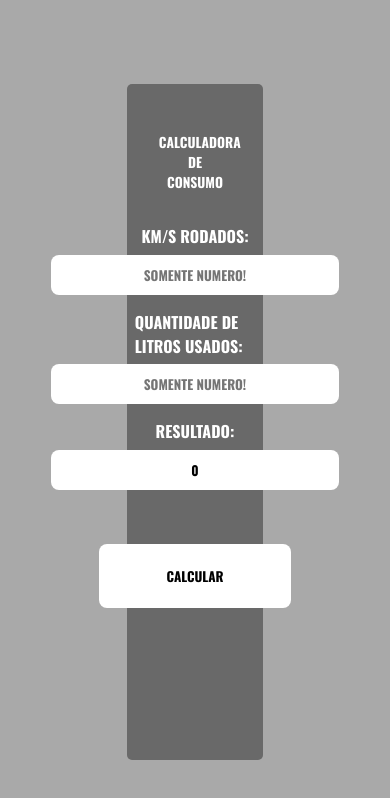
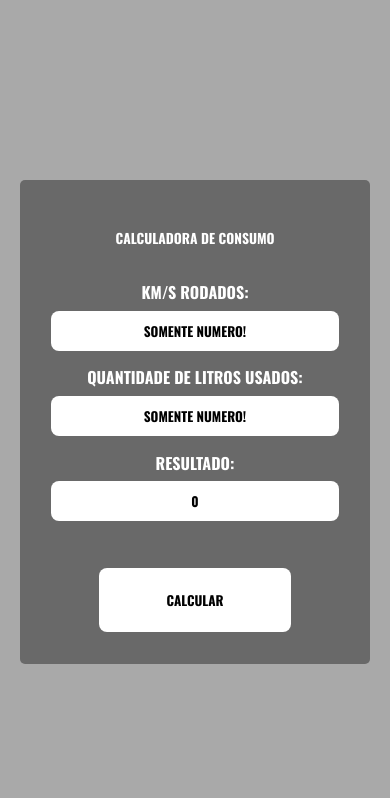
Before and after one commit to BrunoCatan/CalculadoraDeConsumo, a React (Vite) app: page / in a window 390 px wide. Shown: the top 798 px of the page. Built offline with nearby package versions, Linux system fonts and the light colour scheme.

Commit message:
Update mobile

```diff
--- a/src/components/Button/Button.module.css
+++ b/src/components/Button/Button.module.css
@@ -7,7 +7,7 @@
 .button {
     width: 12rem;
     height: 4rem;
-    margin-top: 2.5rem;
+    margin: 2rem 0;
     background-color: #fff;
     border-radius: 0.5rem;
     cursor: pointer;
--- a/src/components/Input/Input.module.css
+++ b/src/components/Input/Input.module.css
@@ -24,6 +24,7 @@ input:focus {
 
 .input::placeholder {
     text-align: center;
+    color: #000;
 }
 
 input[type="number"]::-webkit-inner-spin-button {
@@ -33,3 +34,9 @@ input[type="number"] {
     -moz-appearance: textfield;
     appearance: textfield;
 }
+
+@media (max-width: 300px) {
+    .input {
+        width: 15rem;
+    }
+}
--- a/src/components/Result/Result.module.css
+++ b/src/components/Result/Result.module.css
@@ -32,3 +32,9 @@ input[type="number"] {
     -moz-appearance: textfield;
     appearance: textfield;
 }
+
+@media (max-width: 300px) {
+    .input {
+        width: 15rem;
+    }
+}
--- a/src/components/Title/Title.module.css
+++ b/src/components/Title/Title.module.css
@@ -4,3 +4,8 @@
     margin: 2rem;
     color: #fff;
 }
+@media (max-width: 300px) {
+    .title {
+        font-size: 5.5vmin;
+    }
+}
--- a/src/global.css
+++ b/src/global.css
@@ -8,7 +8,10 @@
     text-transform: uppercase;
 }
 
-body {
+html,
+body,
+#root {
+    height: 100%;
     background-color: #a9a9a9;
 }
 
@@ -20,8 +23,8 @@ body {
 }
 
 .second {
-    width: 35%;
-    height: 80%;
+    width: 350px;
+    height: auto;
     background-color: #696969;
     border-radius: 5px;
 }
@@ -29,3 +32,9 @@ body {
 .margin {
     margin-top: 3em;
 }
+
+@media (max-width: 300px) {
+    .second {
+        width: 95vw;
+    }
+}
```
Also changed, not shown: 1 other file (tests, documents, lock files or other folders).
